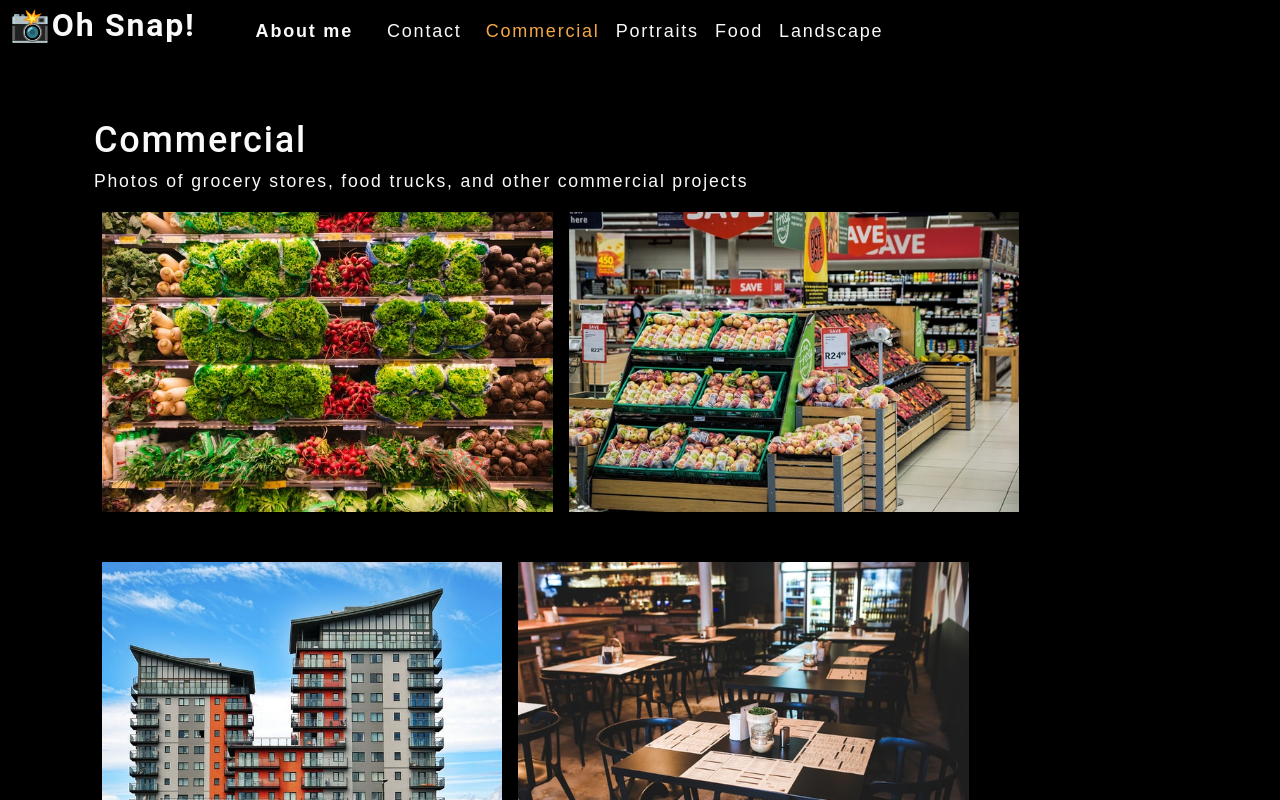
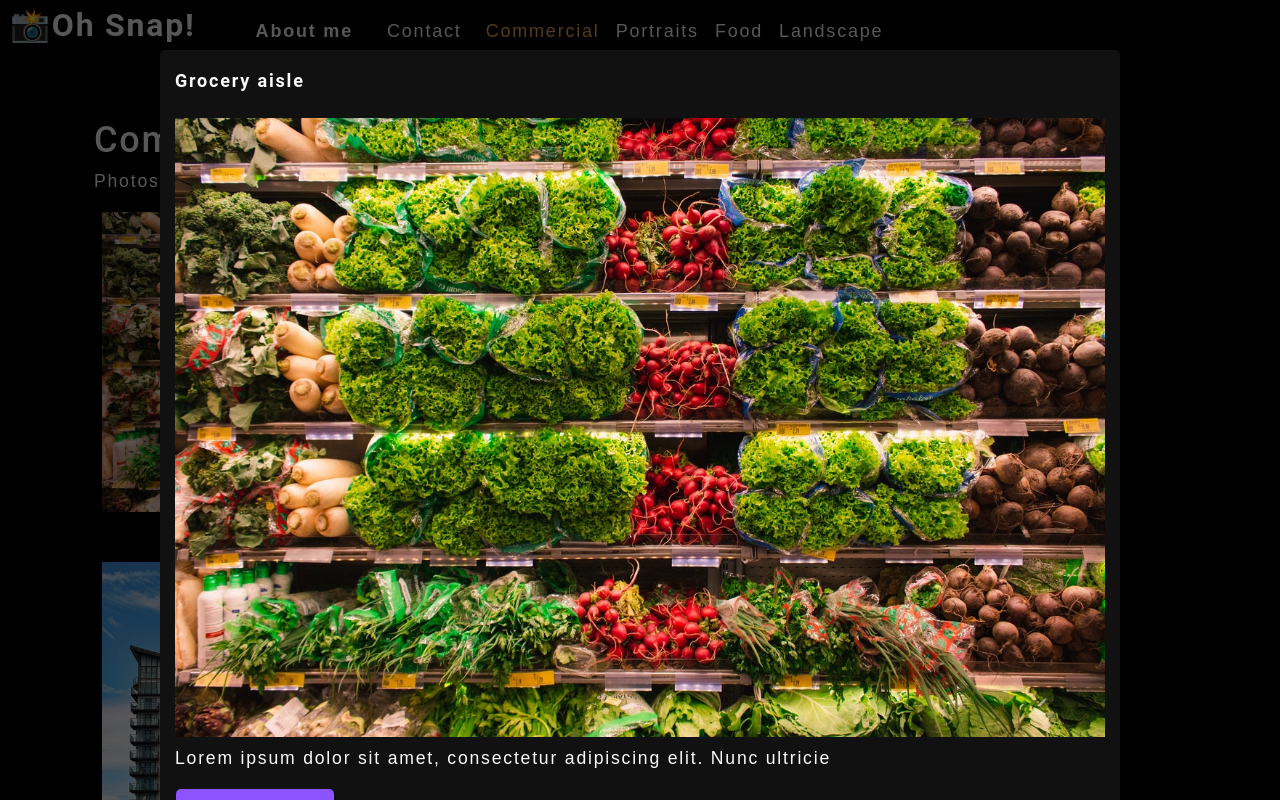
Before and after one commit to jaguilar95/photo-port, a React (Create React App) app: page / in a window 1280 px wide. Both pictures are taken after a click on the picture 327 px from the left and 361 px from the top of the page. Shown: the top 800 px of the page. Built offline with nearby package versions, Linux system fonts and the light colour scheme.

Commit message:
added modal and set it to open on click

```diff
--- /dev/null
+++ b/src/components/Modal/index.js
@@ -0,0 +1,21 @@
+import React from "react";
+
+function Modal({ currentPhoto }) {
+  const { name, category, description, index } = currentPhoto;
+
+  return (
+    <div className="modalBackdrop">
+      <div className="modalContainer">
+        <h3 className="modalTitle">{name}</h3>
+        <img
+          alt="current category"
+          src={require(`../../assets/large/${category}/${index}.jpg`)}
+        />
+        <p>{description}</p>
+        <button type="button">Close this modal</button>
+      </div>
+    </div>
+  );
+}
+
+export default Modal;
--- a/src/components/PhotoList/index.js
+++ b/src/components/PhotoList/index.js
@@ -1,4 +1,5 @@
 import React, { useState } from "react";
+import Modal from "../Modal";
 
 function PhotoList({ category }) {
   const [photos] = useState([
@@ -120,14 +121,25 @@
 
   const currentPhotos = photos.filter((photo) => photo.category === category);
 
+  const [currentPhoto, setCurrentPhoto] = useState();
+
+  const [isModalOpen, setIsModalOpen] = useState(false);
+
+  const toggleModal = (image, i) => {
+    setCurrentPhoto({ ...image, index: i });
+    setIsModalOpen(true);
+  };
+
   return (
     <div>
+      {isModalOpen && <Modal currentPhoto={currentPhoto} />}
       <div className="flex-row">
         {currentPhotos.map((image, i) => (
           <img
             src={require(`../../assets/small/${category}/${i}.jpg`)}
             alt={image.name}
             className="img-thumbnail mx-1"
+            onClick={() => toggleModal(image, i)}
             key={image.name}
           />
         ))}
```
